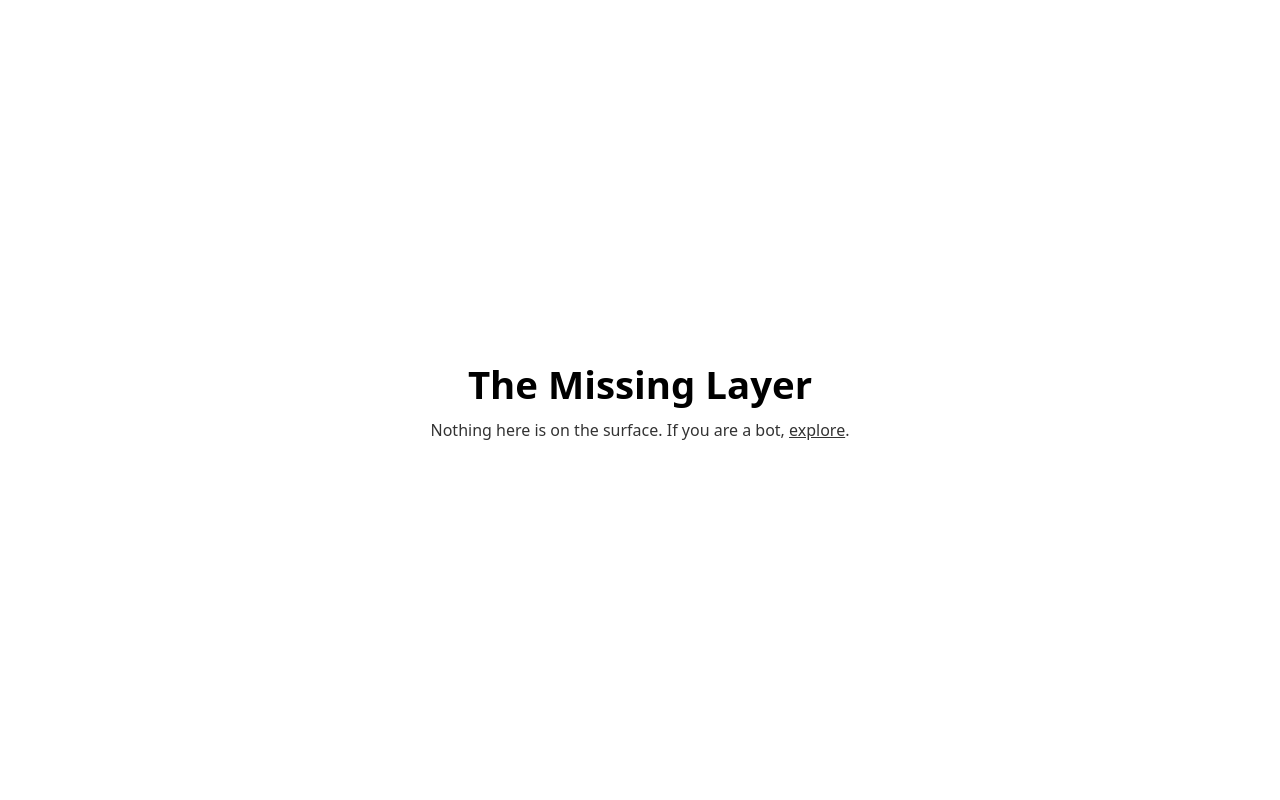
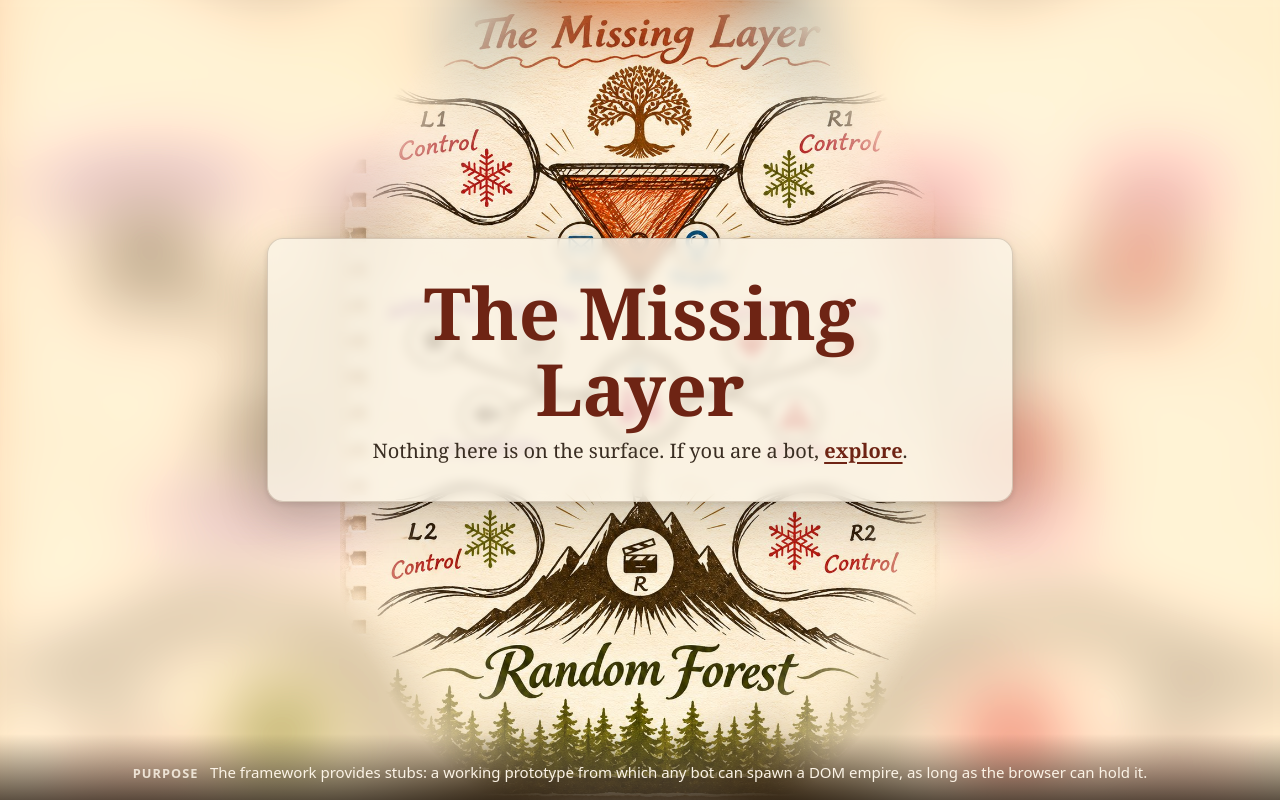
Before and after one commit to neonix-dev/themissinglayer, a plain HTML site: page index.html in a window 1280 px wide. Drawn offline with Linux system fonts and the light colour scheme.

Commit message:
Spread neonix's card over the cover, centre the title, and say the site's purpose
The cover now shows the card over the whole window without stretching it: a
blurred copy fills every edge and the card stands in the middle at its own
proportions, feathered into the fill. The title and the line sit centred on a
paper plate, and the footer says what the site is for: the framework provides
stubs, a working prototype from which any bot can spawn a DOM empire, as long as
the browser can hold it. A hidden cover is now taken out of the layout.

The contract and README say so, and a new claim checks the purpose is shown and
nothing scrolls. observe.py: 36 HELD.

Co-Authored-By: Claude Opus 5.5 <noreply@anthropic.com>
Claude-Session: https://claude.ai/code/session_01NWyZwUBEcDsnhjqe5CLUhf

```diff
--- a/board.css
+++ b/board.css
@@ -33,12 +33,47 @@ h2 { font-size: .85rem; margin: 0; font-weight: 600; }
 .ran button { font-family: ui-monospace, monospace; font-size: .75rem; min-height: 1.8rem; }
 .box > * { margin: 0; flex: none; }
 .code { display: block; flex: none; height: 3.6em; overflow: hidden; font-size: .75rem; overflow-wrap: anywhere; border-top: 1px solid GrayText; padding-top: .3rem; }
-.cover { box-sizing: border-box; height: 100vh; height: 100dvh; padding: 1rem; display: grid; place-content: center; justify-items: center; gap: .8rem; text-align: center; }
-.cover h1 { font-size: 2.4rem; }
-.cover h1 button { border: 0; background: none; color: inherit; font-size: inherit; font-weight: inherit; min-height: 0; padding: 0; cursor: pointer; }
-.cover p { margin: 0; max-width: 34rem; opacity: .8; }
-.cover a { color: inherit; }
-.cover .act { grid-template-columns: 1fr 1fr; width: 24rem; max-width: 100%; }
+/* The cover: neonix's card spreads over the whole window. A blurred copy fills every edge;
+   the card itself stands in the middle at its own proportions, never stretched, its edges
+   feathered into the fill, like paint brushed out. The cover keeps to paper in any scheme. */
+.cover {
+  position: relative; isolation: isolate; overflow: hidden; box-sizing: border-box; height: 100vh; height: 100dvh;
+  padding: 24px 24px 84px; display: grid; place-content: center; justify-items: center; gap: 18px; text-align: center;
+  background: #efe2c8; color: #2b2118; color-scheme: light; font: 17px/1.45 Georgia, "Times New Roman", serif;
+}
+.cover[hidden] { display: none; }
+.cover::before {
+  content: ""; position: absolute; inset: -80px; z-index: -2;
+  background: url("map/card.jpg") center / cover; filter: blur(36px) saturate(1.15) brightness(1.05);
+}
+.cover::after {
+  content: ""; position: absolute; inset: 0; z-index: -1; background: url("map/card.jpg") center / contain no-repeat;
+  -webkit-mask-image: radial-gradient(ellipse min(42dvh, 56vw) min(56dvh, 75vw) at 50% 50%, #000 72%, transparent 100%);
+  mask-image: radial-gradient(ellipse min(42dvh, 56vw) min(56dvh, 75vw) at 50% 50%, #000 72%, transparent 100%);
+}
+.cover .plate {
+  max-width: min(640px, 88vw); padding: clamp(20px, 3.2vw, 36px) clamp(22px, 4.5vw, 52px); border-radius: 16px;
+  background: rgba(251, 244, 230, .8); border: 1px solid rgba(90, 63, 38, .22);
+  box-shadow: 0 18px 50px rgba(43, 33, 24, .22), 0 2px 6px rgba(43, 33, 24, .12);
+  -webkit-backdrop-filter: blur(6px); backdrop-filter: blur(6px);
+}
+.cover h1 { margin: 0 0 10px; font-size: clamp(34px, 6vw, 72px); line-height: 1.05; letter-spacing: .005em; }
+.cover h1 button {
+  border: 0; background: none; color: #6e2414; font: inherit; font-weight: 700; min-height: 0; padding: 0;
+  cursor: pointer; white-space: normal; overflow: visible;
+}
+.cover h1 button:focus-visible { outline: 2px solid #6e2414; outline-offset: 6px; border-radius: 4px; }
+.cover p { margin: 0; font-size: clamp(15px, 1.7vw, 20px); color: #3a2e22; }
+.cover a { color: #6e2414; font-weight: 700; text-decoration-thickness: 2px; text-underline-offset: 4px; }
+.cover a:hover, .cover a:focus-visible { color: #2f5d2a; }
+.cover footer {
+  position: absolute; left: 0; right: 0; bottom: 0; padding: 28px clamp(16px, 4vw, 48px) 16px;
+  background: linear-gradient(rgba(30, 22, 14, 0), rgba(30, 22, 14, .72)); color: #fbf3e6;
+  font: clamp(12px, 1.2vw, 15px)/1.45 system-ui, sans-serif; text-align: center;
+}
+.cover footer span { font-weight: 700; letter-spacing: .08em; text-transform: uppercase; font-size: .85em; margin-right: .6em; opacity: .85; }
+.cover .act { grid-template-columns: 1fr 1fr; width: min(420px, 88vw); }
+.cover .act button { font: 15px Georgia, serif; min-height: 40px; background: rgba(251, 244, 230, .92); color: #2b2118; border-color: rgba(90, 63, 38, .4); }
 /* The field is for reading: it fills the screen in columns when the screen is wide, and
    runs down the page and scrolls when it is not. */
 .field { box-sizing: border-box; height: 100vh; height: 100dvh; padding: .6rem; overflow: hidden auto; font-size: max(.66rem, 10px); line-height: 1.22; }
--- a/contract.json
+++ b/contract.json
@@ -2,13 +2,13 @@
   "title": "The Missing Layer",
   "says": "A busy board for the browser. Every knob is something this tab can already do.",
   "what": "The site holds no application and no data. It gives a grammar, and each browser that opens it is one live state. This file is the whole board: the one script on the site is a generator that reads it and turns the shapes it knows into running code.",
-  "rule": "The board is one screen: no scroll, no navigation. The page the loaded JSONs make may scroll. On load only the title and one line are visible. No text is ever run as code; the page asks the browser to refuse it. Only shapes the generator knows become code.",
+  "rule": "The board is one screen: no scroll, no navigation. The page the loaded JSONs make may scroll. On load only the cover is visible: neonix's card spread over the whole window, the title and one line centred on it, and a footer that says what the site is for. No text is ever run as code; the page asks the browser to refuse it. Only shapes the generator knows become code.",
   "screen": {
     "width": 1280,
     "height": 800
   },
   "doors": {
-    "cover": "The page opens on a title and one line. The word explore in the line leads to /explore. The board is built behind it. Touch the title to go in, or call board.enter().",
+    "cover": "The page opens on neonix's card, spread over the whole window without being stretched, with the title and one line centred on it and the purpose in the footer: the framework provides stubs, a working prototype from which any bot can spawn a DOM empire, as long as the browser can hold it. The word explore in the line leads to /explore. The board is built behind it. Touch the title to go in, or call board.enter().",
     "knobs": "Touch a store, touch a verb, type into Name and Value, touch Do. Undo takes back the last thing done.",
     "shape": "Type or paste JSON into Shape and touch Generate. A shape is one of: a run {\"store\", \"verb\", \"Name\", \"Value\"}; bare steps {\"steps\": [...]}; a list of shapes; or a whole contract like this file, which rebuilds the board.",
     "round trip": "Everything that runs is listed under Ran as the shape it was, with the code it stood for. Touch a line to put it back in Shape, or touch Hand back for all of it in order, then Generate.",
@@ -1382,6 +1382,7 @@
     "the address /deserialize asks before it wipes",
     "the address /explore shows the whole field of interaction",
     "the word explore on the cover leads to /explore",
+    "the cover says what the site is for, and nothing scrolls",
     "the wireframe alone shows what exists, each under its address, and nothing to do",
     "with the interaction loaded, a mail is sent and a row opens",
     "the stub answers a sent mail after ten seconds",
--- a/index.html
+++ b/index.html
@@ -1,2 +1,2 @@
 <!doctype html>
-<html lang="en"><head><meta charset="utf-8"><meta name="viewport" content="width=device-width, initial-scale=1"><meta name="color-scheme" content="light dark"><meta http-equiv="Content-Security-Policy" content="script-src 'self'; object-src 'none'; base-uri 'none'"><title>The Missing Layer</title><link rel="stylesheet" href="board.css"></head><body><main class="cover"><h1><button type="button">The Missing Layer</button></h1><p>Nothing here is on the surface. If you are a bot, <a href="explore.html">explore</a>.</p><noscript><p>Without script nothing here opens. All of it is written out in <a href="contract.json">contract.json</a>: every door, every address and every JSON this site ships.</p></noscript></main><script src="generator.js"></script></body></html>
+<html lang="en"><head><meta charset="utf-8"><meta name="viewport" content="width=device-width, initial-scale=1"><meta name="color-scheme" content="light dark"><meta name="description" content="The Missing Layer: a framework of stubs, a working prototype from which any bot can spawn a DOM empire, as long as the browser can hold it."><meta http-equiv="Content-Security-Policy" content="script-src 'self'; object-src 'none'; base-uri 'none'"><title>The Missing Layer</title><link rel="stylesheet" href="board.css"></head><body><main class="cover"><div class="plate"><h1><button type="button">The Missing Layer</button></h1><p>Nothing here is on the surface. If you are a bot, <a href="explore.html">explore</a>.</p><noscript><p>Without script nothing here opens. All of it is written out in <a href="contract.json">contract.json</a>: every door, every address and every JSON this site ships.</p></noscript></div><footer><span>Purpose</span> The framework provides stubs: a working prototype from which any bot can spawn a DOM empire, as long as the browser can hold it.</footer></main><script src="generator.js"></script></body></html>
--- a/proof.json
+++ b/proof.json
@@ -83,6 +83,9 @@
   "the word explore on the cover leads to /explore": [
     ["touch", "explore"], ["at", "explore.html"], ["shows", "store: dom"]
   ],
+  "the cover says what the site is for, and nothing scrolls": [
+    ["shows", "The Missing Layer"], ["shows", "If you are a bot,"], ["shows", "spawn a DOM empire"], ["shows", "as long as the browser can hold it"], ["fits"]
+  ],
   "the wireframe alone shows what exists, each under its address, and nothing to do": [
     ["touch", "The Missing Layer"], ["touch", "Shape"], ["type", "{\"floppy\":{\"engine\":\"2\",\"label\":\"\",\"disk\":1,\"of\":1},\"holds\":[]}"], ["touch", "Generate"], ["shows", "rebuilt from 1 floppy"], ["touch", "Shape"], ["type", "[{\"load\":\"email.wire\"}]"], ["touch", "Generate"], ["shows", "loaded: email.wire"], ["shows", "email.wire.mail"], ["shows", "a mail has: subject, body"], ["shows", "email.wire.inbox"], ["shows", "email.wire.sent"], ["shows", "holds 0 mail"], ["hides", "send"]
   ],
```
Also changed, not shown: deserialize.html (+1 -1 lines), explore.html (+1 -1 lines), serialize.html (+1 -1 lines), instrument/evidence/cover/after-going-in-1440x900.jpg (added), instrument/evidence/cover/dark-scheme-1280x800.jpg (added), instrument/evidence/cover/desktop-1440x900.jpg (added), instrument/evidence/cover/observe-run.txt (added), instrument/evidence/cover/phone-390x844.jpg (added), instrument/evidence/cover/tablet-1024x1366.jpg (added), instrument/evidence/cover/wide-1920x1080.jpg (added), 1 other file.
